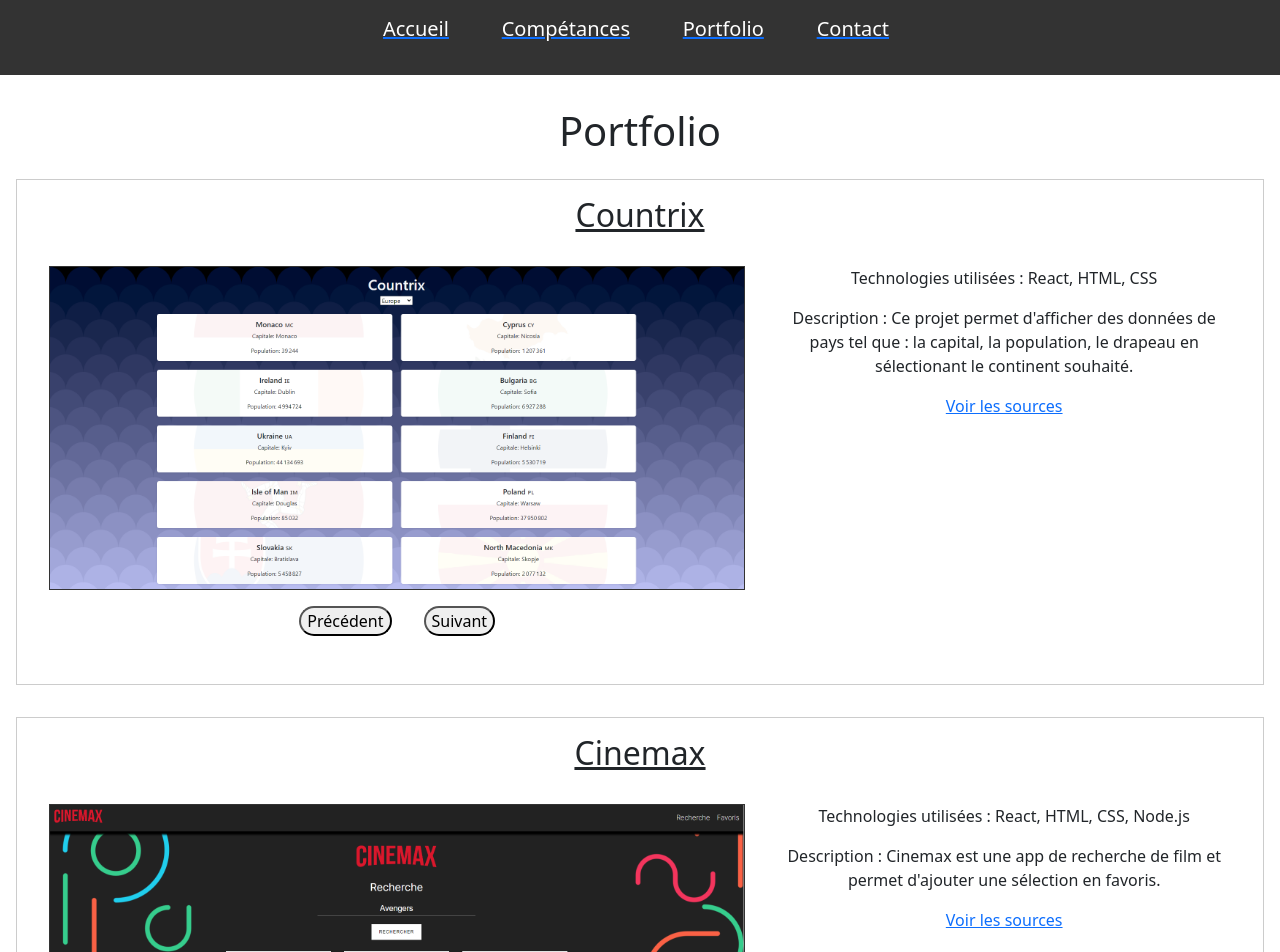
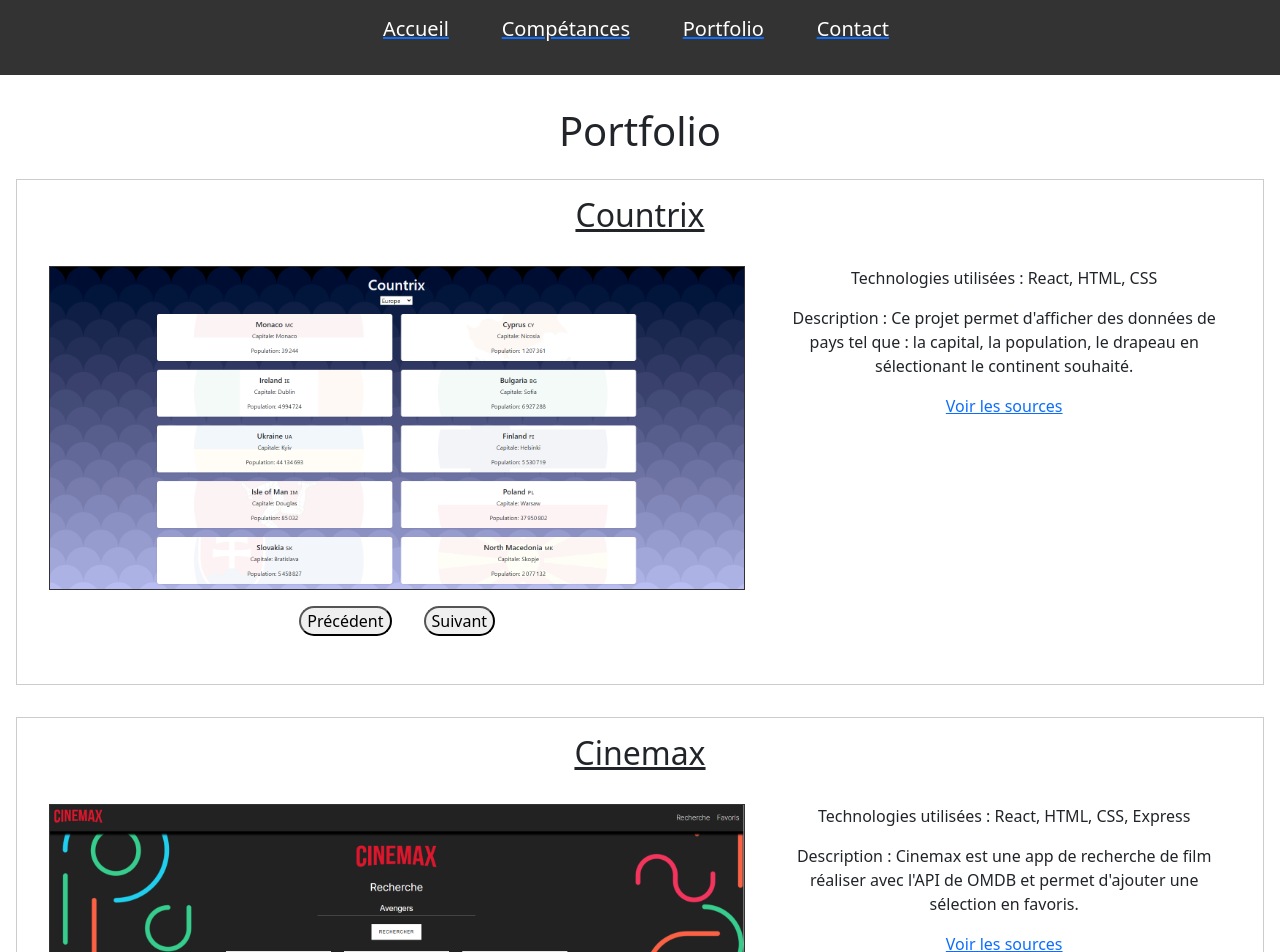
Before and after one commit to JohanYindou/ECF_ReactJS, a React (Vite) app: page /portfolio in a window 1280 px wide. Shown: the top 952 px of the page. Built offline with nearby package versions, Linux system fonts and the light colour scheme.

Commit message:
Petite modif

```diff
--- a/src/components/Projets/Projects.jsx
+++ b/src/components/Projets/Projects.jsx
@@ -27,10 +27,10 @@ const projetsTab = [
   {
     id: 2,
     nom: 'Cinemax',
-    technologie: 'React, HTML, CSS, Node.js',
+    technologie: 'React, HTML, CSS, Express',
     image: [Cinemax1, Cinemax2],
     lienSources: 'https://github.com/JohanYindou/Cinemax',
-    description: `Cinemax est une app de recherche de film et permet d'ajouter une sélection en favoris.`,
+    description: `Cinemax est une app de recherche de film réaliser avec l'API de OMDB et permet d'ajouter une sélection en favoris.`,
   },
   {
     id: 3,
```
Also changed, not shown: 1 other file (tests, documents, lock files or other folders).
